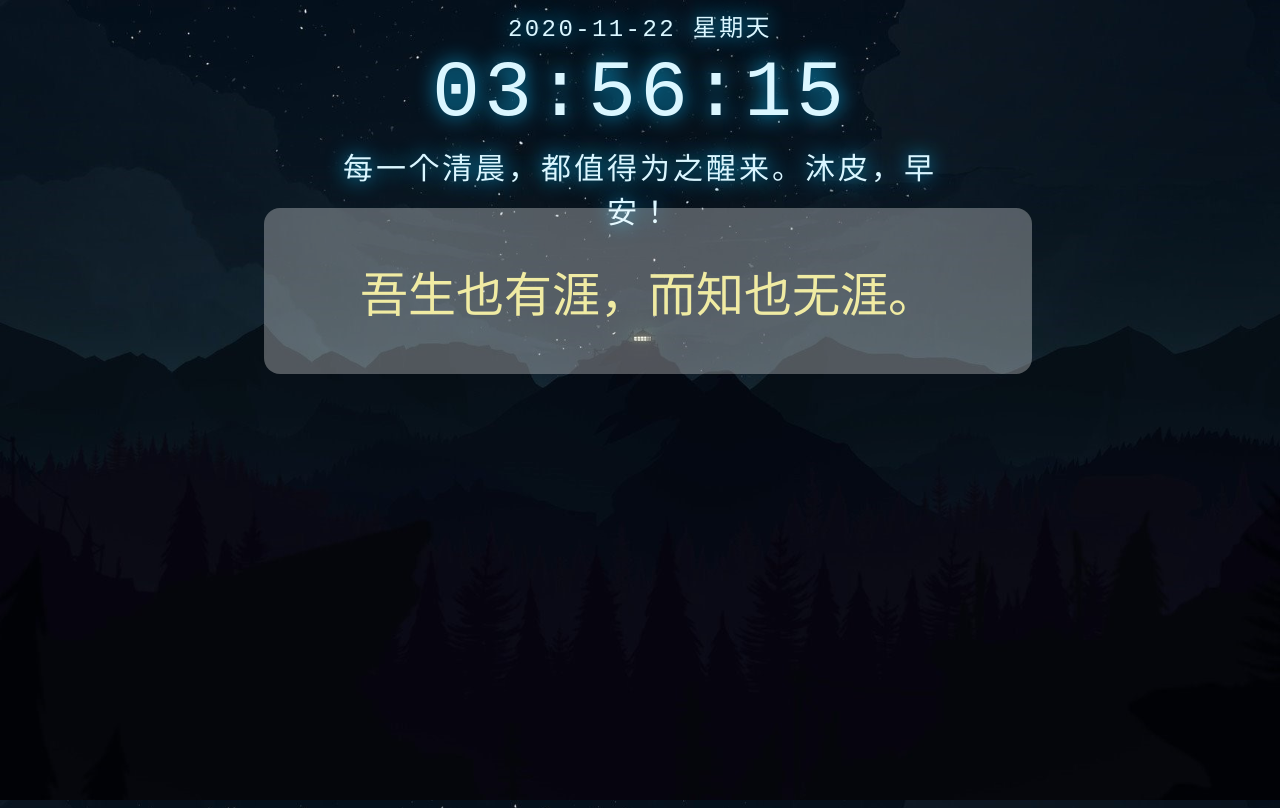
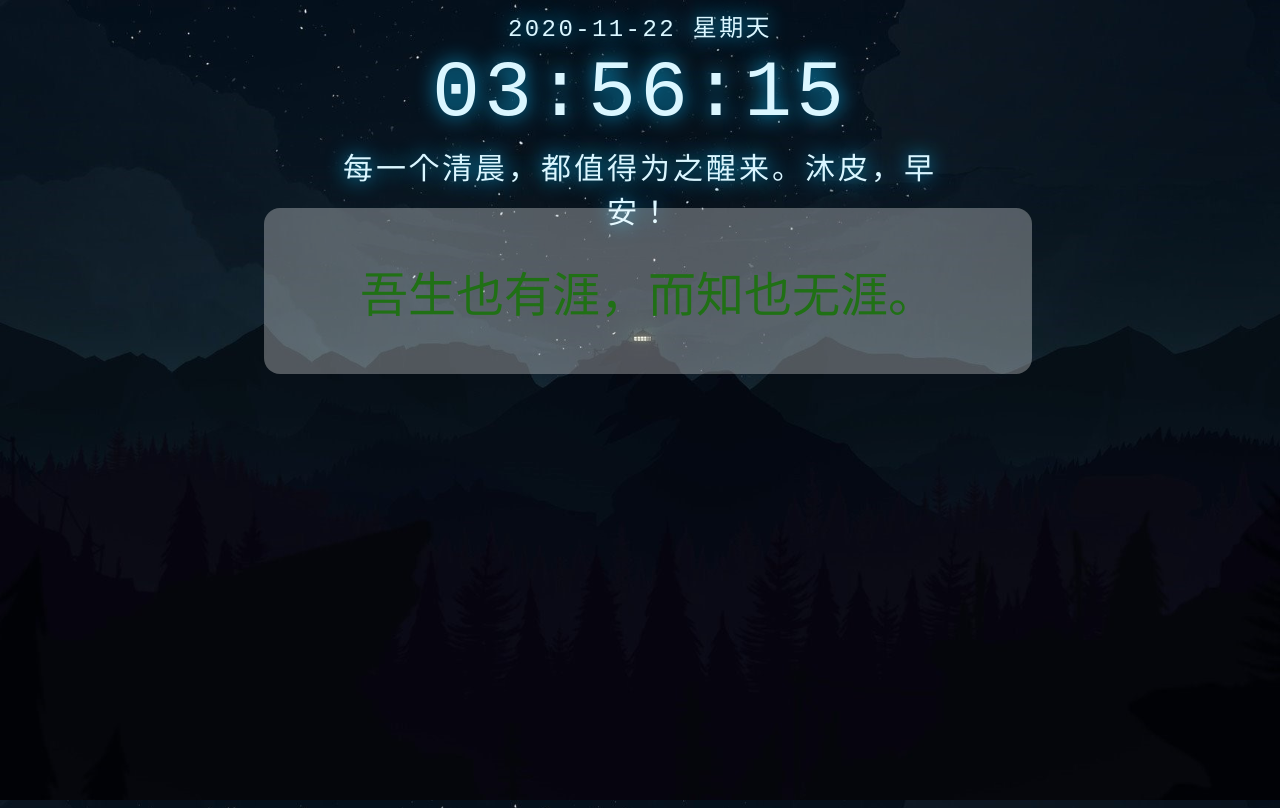
Before and after one commit to ueiyang/-quotes-generator, a plain HTML site: page index.html in a window 1280 px wide. Drawn offline with Linux system fonts and the light colour scheme.

Commit message:
文字颜色

```diff
--- a/index.html
+++ b/index.html
@@ -58,7 +58,7 @@
             font-size: 3rem;
             position: relative;
             opacity: 0;
-            color: #F0EBA3;
+            color: rgb(32, 112, 21);
             animation-name: fadeInOut;
             animation-delay: 0s;
             animation-duration: 5s;
```
